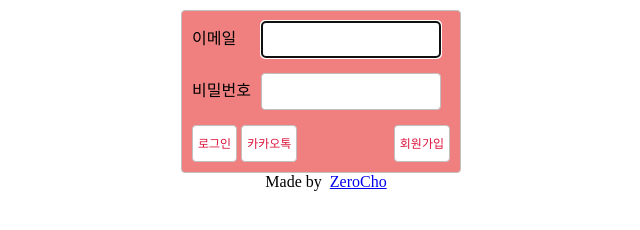
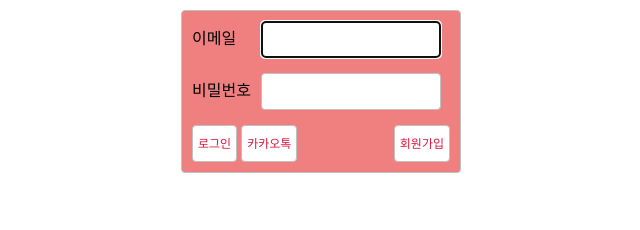
Before and after one commit to Reinhar37/nodebird, a website: page views/layout.html in a window 1280 px wide. Shown: the whole page, without its empty margins (59-699 px from the left). Drawn offline with nearby package versions, Linux system fonts and the light colour scheme; files that its build step writes are made by us from their sources.

Commit message:
Initial commit

```diff
--- a/views/layout.html
+++ b/views/layout.html
@@ -39,11 +39,6 @@
             <a id="kakao" href="/auth/kakao" class="btn">카카오톡</a>
           </form>
         {% endif %}
-        </div>
-        <footer>
-          Made by&nbsp;
-          <a href="https://www.zerocho.com" target="_blank">ZeroCho</a>
-        </footer>
       </div>
       {% block content %}
       {% endblock %}
```
